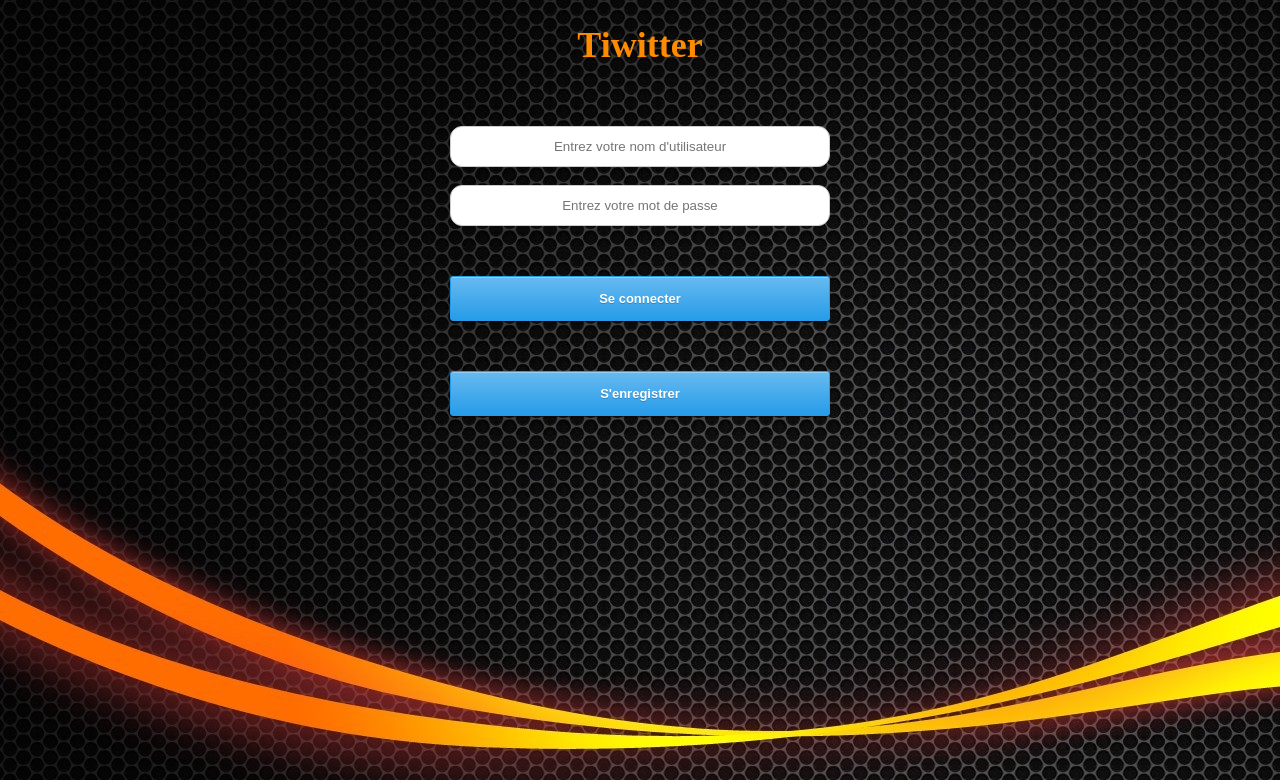
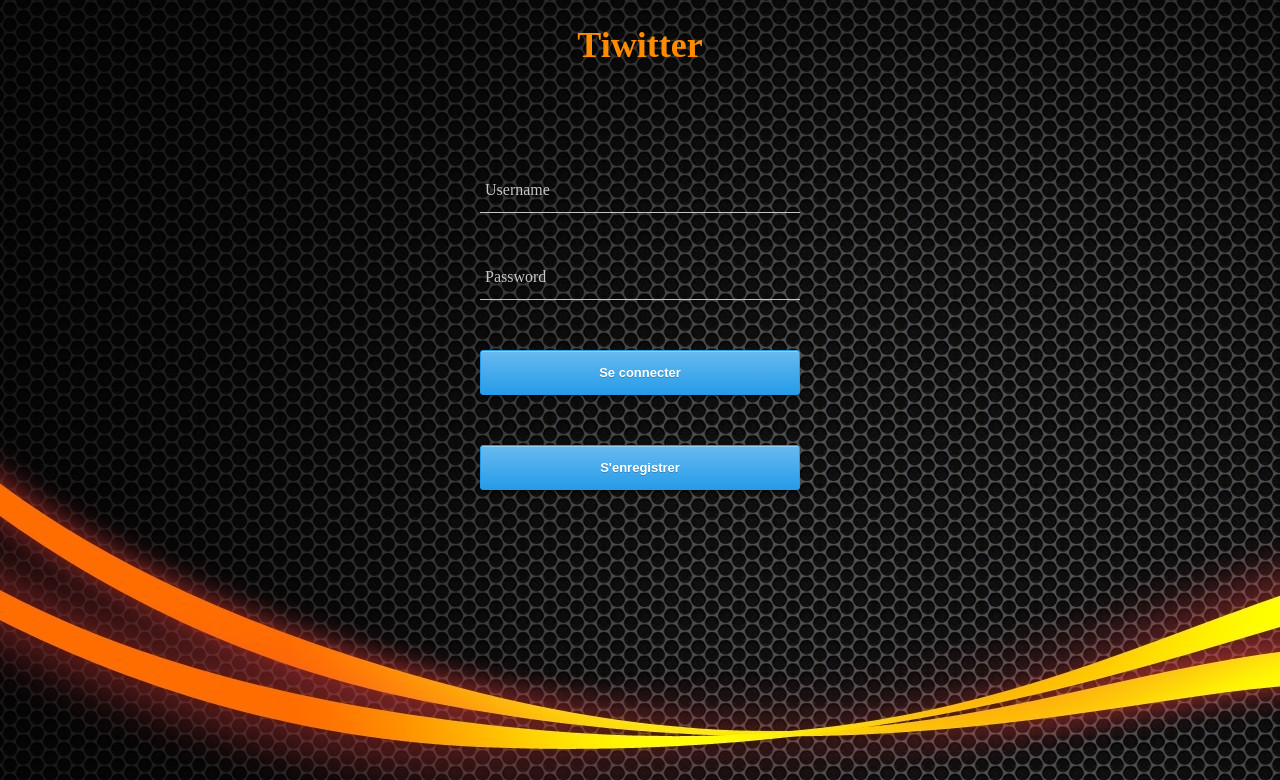
Before and after one commit to MickaelDauphin/Tiwitter, a PHP site: page /view/Login.php in a window 1280 px wide. Shown: the top 780 px of the page. Run offline with PHP 8.4, Linux system fonts and the light colour scheme.

Commit message:
Nouveauté css login !

```diff
--- a/css/Login.css
+++ b/css/Login.css
@@ -1,5 +1,4 @@
 body {
-    /*background-color: #ffc799;*/
     background-image :url(../images/background2.jpg);
 }
 h1
@@ -9,7 +8,7 @@ h1
     font-size: 225%;
 }
 
-input[type=username], input[type=password]{
+/*input[type=username], input[type=password]{
     text-align : center;
     width: 30%;
     margin-left : 35%;
@@ -22,7 +21,7 @@ input[type=username], input[type=password]{
 input:focus
 {
     background-color: darkorange;
-}
+}*/
 
 /*button[type=login], button[type=register] {
     color: red;
@@ -47,7 +46,7 @@ button:hover
 .button{
     padding: 14px;
 
-    width : 30%;
+    width : 100%;
 
     cursor: pointer;
 
@@ -100,3 +99,85 @@ button:hover
 .button:active{
     background: #269CE9;
 }
+
+
+
+
+
+*,
+:before,
+:after {
+    box-sizing: border-box;
+}
+
+.group {
+    position: relative;
+    margin: 45px 0;
+}
+form {
+    width: 320px;
+    margin: 45px auto;
+}
+form h1 {
+    font-size: 3em;
+    font-weight: 300;
+    text-align: center;
+}
+input,
+textarea {
+    background: none;
+    color: #c6c6c6;
+    font-size: 18px;
+    padding: 10px 10px 10px 5px;
+    display: block;
+    width: 320px;
+    border: none;
+    border-radius: 0;
+    border-bottom: 1px solid #c6c6c6;
+}
+input:focus,
+textarea:focus {
+    outline: none;
+}
+input:focus ~ label, input:valid ~ label,
+textarea:focus ~ label,
+textarea:valid ~ label {
+    top: -14px;
+    font-size: 12px;
+    color: #2196F3;
+}
+input:focus ~ .bar:before,
+textarea:focus ~ .bar:before {
+    width: 320px;
+}
+
+input[type="password"] {
+    letter-spacing: 0.3em;
+}
+
+label {
+    color: #c6c6c6;
+    font-size: 16px;
+    font-weight: normal;
+    position: absolute;
+    pointer-events: none;
+    left: 5px;
+    top: 10px;
+    transition: 300ms ease all;
+}
+
+.bar {
+    position: relative;
+    display: block;
+    width: 320px;
+}
+.bar:before {
+    content: '';
+    height: 2px;
+    width: 0;
+    bottom: 0px;
+    position: absolute;
+    background: #2196F3;
+    transition: 300ms ease all;
+    left: 0%;
+}
--- a/view/Login.php
+++ b/view/Login.php
@@ -4,7 +4,8 @@
    <title>Tiwitter</title>
    <meta charset="utf-8" />
    <meta http-equiv="Content-Type" content="text/html; charset=iso-8859-1" />
-   <link rel="stylesheet" href="css/Login.css" />
+   <link rel="stylesheet" href="../css/Login.css" />
+    <script src="../js/Login.js"></script>
     <!--<link rel="icon" href="../images/logo.ico"/>-->
 </head>
 
@@ -35,11 +36,16 @@
     ?>
 <br><br>
        <form action="/login", method="post">
-           <input type="username" placeholder="Entrez votre nom d'utilisateur" name="username" required>
-           <br>
-           <br>
-           <input type="password" placeholder="Entrez votre mot de passe" name="password" required>
-           <br>
+           <div class="group">
+               <input type="username" name="username" required>
+               <span class="highlight"></span><span class="bar"></span>
+               <label>Username</label>
+           </div>
+           <div class="group">
+                <input type="password" name="password" required>
+                <span class="highlight"></span><span class="bar"></span>
+               <label>Password</label>
+           </div>
            <div class="centered">
                <button class="button">Se connecter</button>
            </div>
```
Also changed, not shown: js/Login.js (added).
